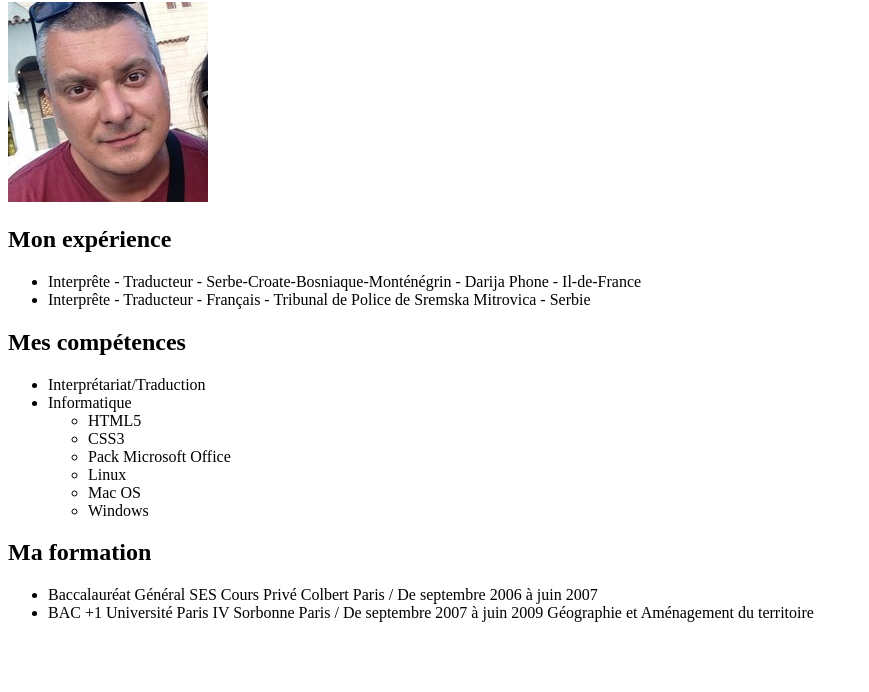
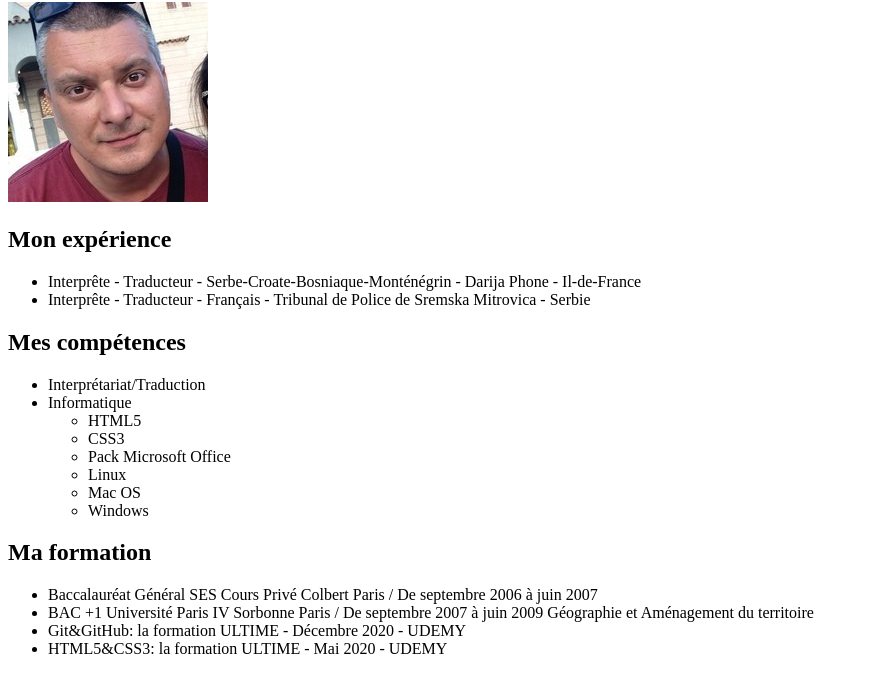
Before and after one commit to Dusan-O/CV_OCR, a plain HTML site: page index.html in a window 1280 px wide. Shown: the part 78-770 px from the top of the page, without its empty margins (0-869 px from the left). Drawn offline with Linux system fonts and the light colour scheme.

Commit message:
Ajout formation UDEMY

```diff
--- a/index.html
+++ b/index.html
@@ -37,6 +37,8 @@
             <li>Baccalauréat Général SES Cours Privé Colbert Paris / De septembre 2006 à juin 2007</li>
             <li>BAC +1 Université Paris IV Sorbonne Paris / De septembre 2007 à juin 2009
                 Géographie et Aménagement du territoire</li>
+                <li>Git&GitHub: la formation ULTIME - Décembre 2020 - UDEMY</li>
+                <li>HTML5&CSS3: la formation ULTIME - Mai 2020 - UDEMY</li>
         </ul>
 
 </body>
```
Also changed, not shown: 2 other files.
